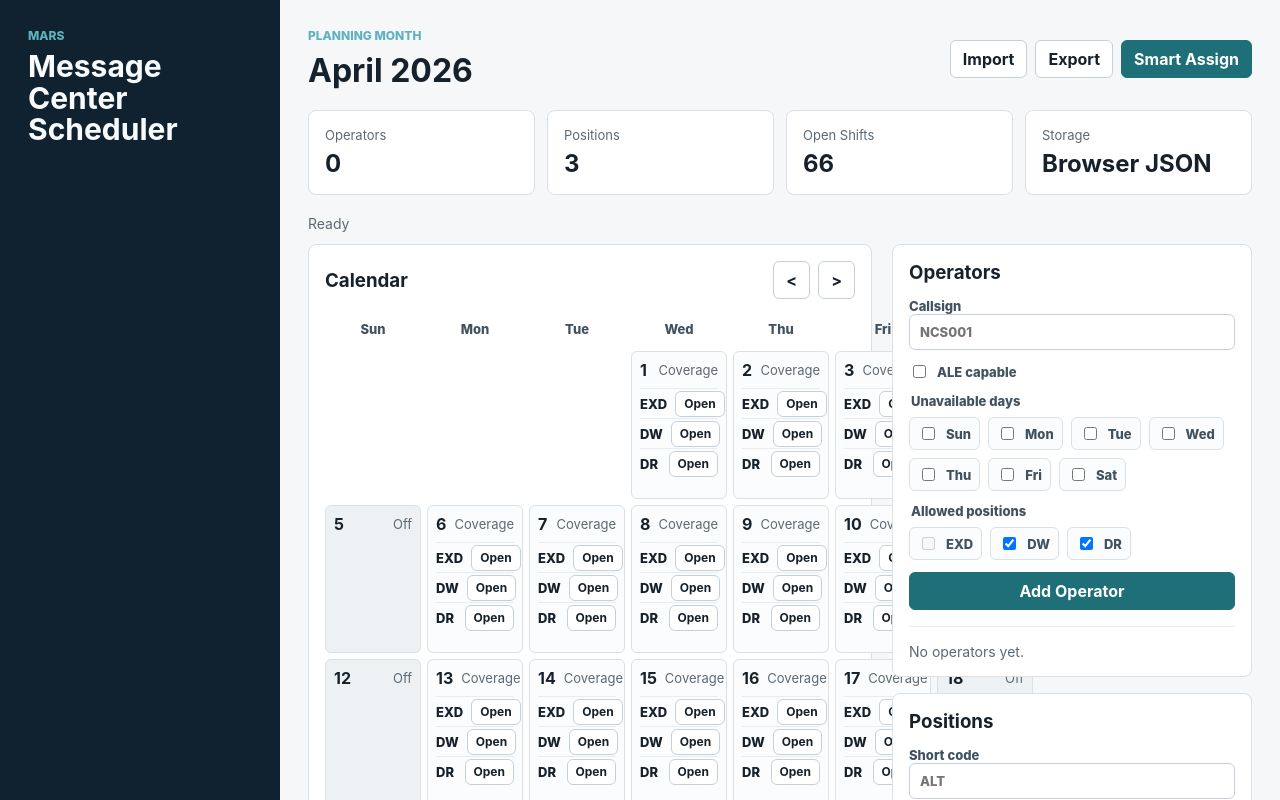
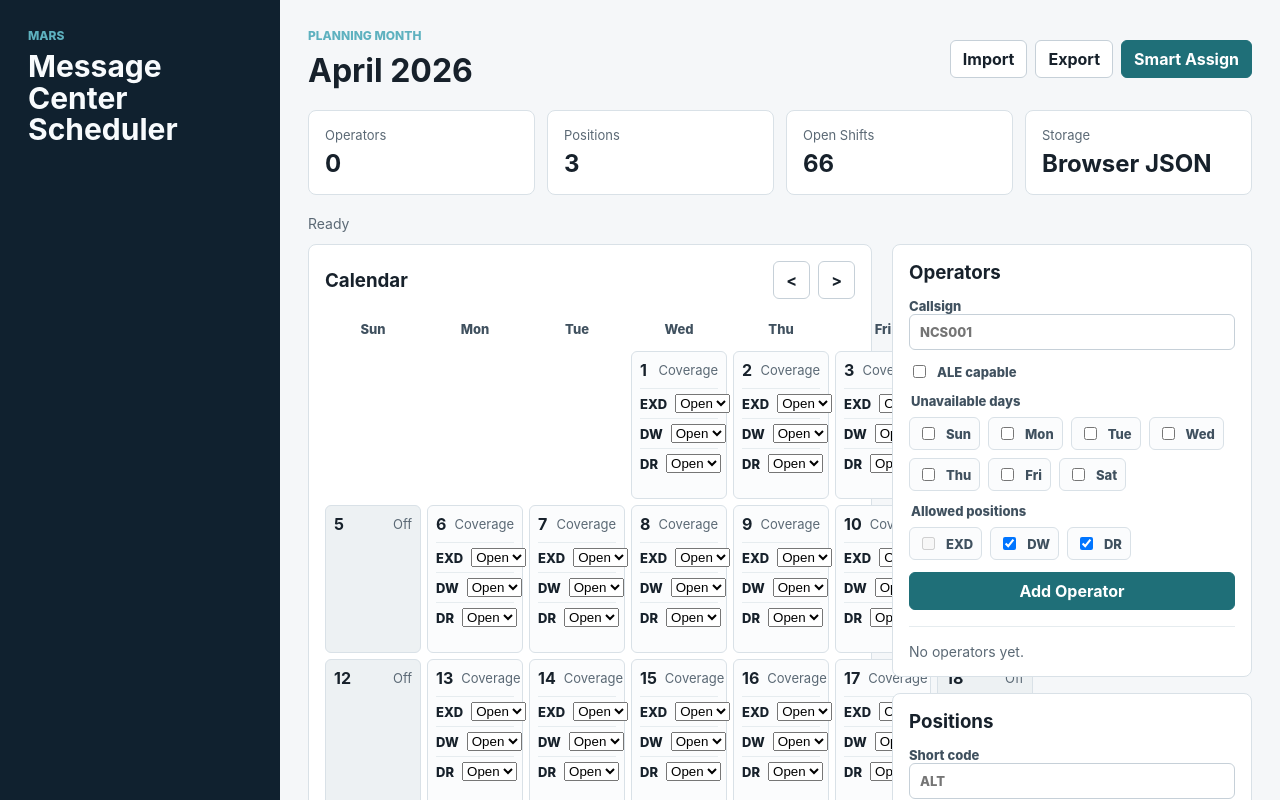
Before and after one commit to flakvest/MC-Scheduler, a React (Vite) app in the folder mc-scheduler-app/: page / in a window 1280 px wide. Shown: the top 800 px of the page. Built offline with nearby package versions, Linux system fonts and the light colour scheme.

Commit message:
Add manual schedule assignment

```diff
--- a/mc-scheduler-app/src/App.tsx
+++ b/mc-scheduler-app/src/App.tsx
@@ -1,6 +1,6 @@
 import { useEffect, useMemo, useState } from 'react'
 import './App.css'
-import { ensureMonthSchedule, getShiftCount, smartAssign } from './domain/schedulerRules'
+import { assignOperator, canAssignOperator, ensureMonthSchedule, getShiftCount, smartAssign } from './domain/schedulerRules'
 import { loadSchedulerData, saveSchedulerData } from './domain/schedulerStorage'
 import { type SchedulerData, type Weekday } from './domain/schedulerTypes'
 
@@ -168,6 +168,18 @@ function App() {
     setStatusMessage(`${positionCode} position added.`)
   }
 
+  const changeAssignment = (dateStr: string, positionCode: string, callsign: string) => {
+    const result = assignOperator(scheduleData, dateStr, positionCode, callsign)
+
+    if (!result.check.allowed) {
+      setStatusMessage(result.check.reason || 'Assignment was blocked.')
+      return
+    }
+
+    setData(result.data)
+    setStatusMessage(callsign ? `${callsign} assigned to ${positionCode} on ${dateStr}.` : `${positionCode} cleared on ${dateStr}.`)
+  }
+
   return (
     <main className="app-shell">
       <aside className="sidebar" aria-label="Application sections">
@@ -248,7 +260,20 @@ function App() {
                     {scheduleDay.coverage ? scheduleData.positions.map((position) => (
                       <div className="assignment-row" key={position.name}>
                         <span>{position.shortName}</span>
-                        <button type="button">{scheduleDay.assignments[position.name] || 'Open'}</button>
+                        <select
+                          value={scheduleDay.assignments[position.name] || ''}
+                          onChange={(event) => changeAssignment(dateKey(year, month, day), position.name, event.target.value)}
+                        >
+                          <option value="">Open</option>
+                          {scheduleData.operators
+                            .filter((operator) =>
+                              operator.callsign === scheduleDay.assignments[position.name] ||
+                              canAssignOperator(scheduleData, dateKey(year, month, day), position, operator.callsign).allowed,
+                            )
+                            .map((operator) => (
+                              <option value={operator.callsign} key={operator.callsign}>{operator.callsign}</option>
+                            ))}
+                        </select>
                       </div>
                     )) : null}
                   </article>
--- a/mc-scheduler-app/src/domain/schedulerRules.ts
+++ b/mc-scheduler-app/src/domain/schedulerRules.ts
@@ -212,6 +212,12 @@ export function assignOperator(data: SchedulerData, dateStr: IsoDate, positionCo
   const position = data.positions.find((item) => item.name === positionCode)
   if (!position) return { data, check: { allowed: false, reason: 'Position does not exist.' } }
 
+  if (!callsign) {
+    const nextData = structuredClone(data)
+    delete nextData.schedule[dateStr].assignments[positionCode]
+    return { data: nextData, check: { allowed: true } }
+  }
+
   const check = canAssignOperator(data, dateStr, position, callsign)
   if (!check.allowed) return { data, check }
 
```
Also changed, not shown: 1 other file (tests, documents, lock files or other folders).
